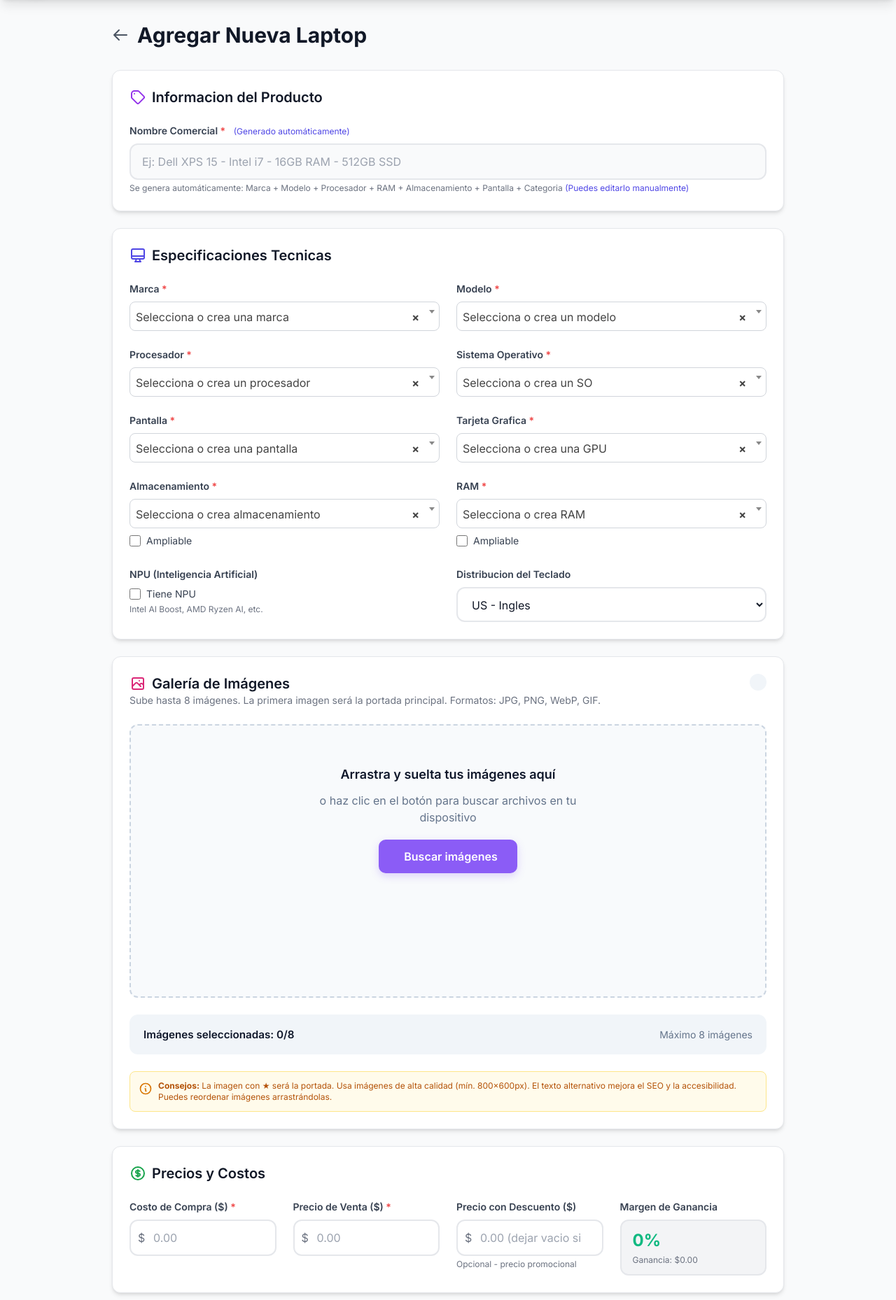
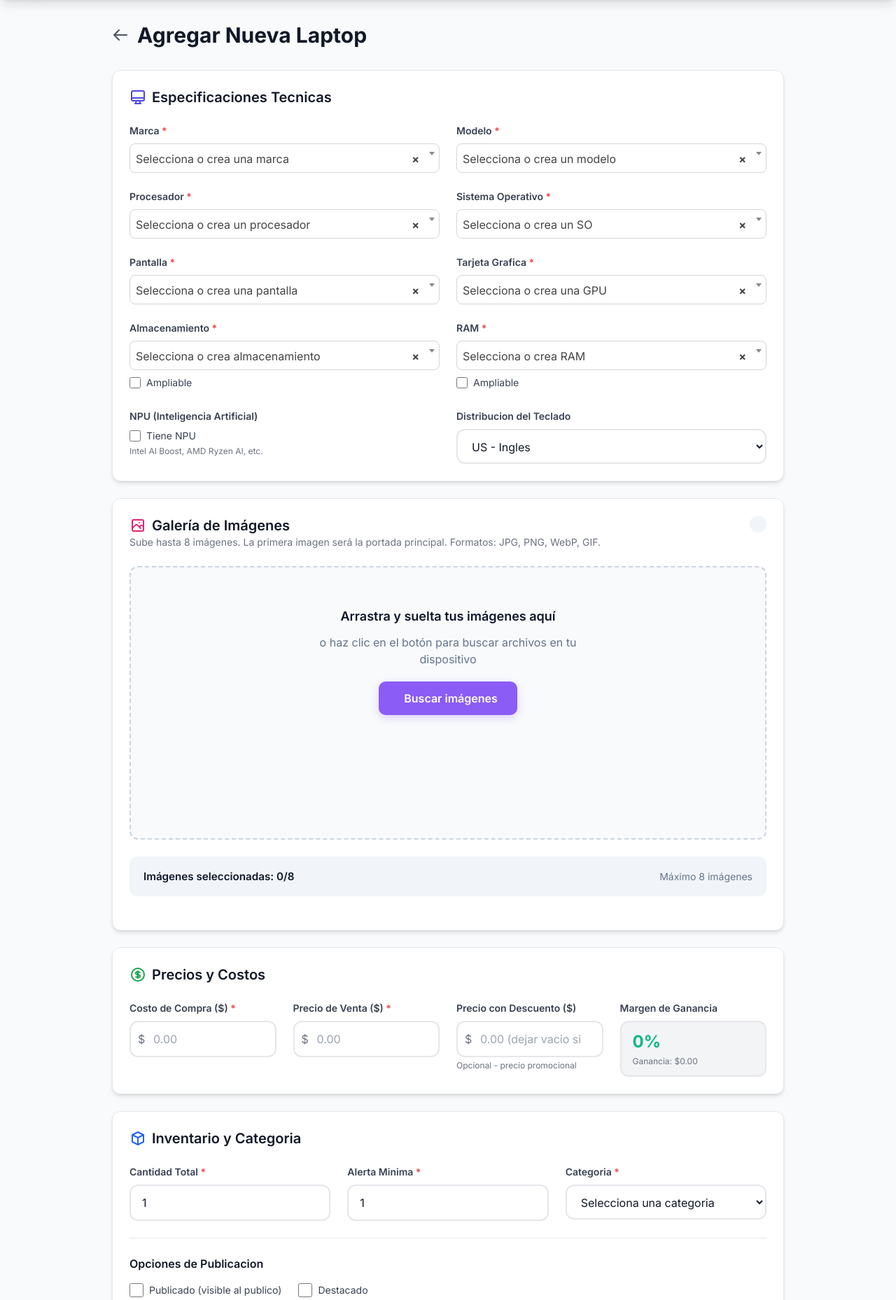
Before and after one commit to somanumte/LuxeraRD, a Flask app: page /inventory/add in a window 1280 px wide. Shown: the part 65-1923 px from the top of the page at 70% size. Run offline with Flask 3, Linux system fonts and the light colour scheme; a user stored in the database is signed in; tables that the repository leaves empty hold one stand-in row (values such as "Sample post"); some libraries are stand-ins or nearby versions.

Commit message:
Proyecto Luxera, V.1.0

```diff
--- a/app/templates/inventory/laptop_form.html
+++ b/app/templates/inventory/laptop_form.html
@@ -40,12 +40,12 @@
             {{ form.hidden_tag() }}
 
             <!-- Card: Informacion del Producto -->
-            <div class="bg-white dark:bg-gray-800 rounded-xl shadow-md p-6 border border-gray-200 dark:border-gray-700">
-                <h2 class="text-xl font-semibold text-gray-900 dark:text-white mb-6 flex items-center">
-                    <svg class="w-6 h-6 mr-2 text-purple-600" fill="none" stroke="currentColor" viewBox="0 0 24 24">
-                        <path stroke-linecap="round" stroke-linejoin="round" stroke-width="2" d="M7 7h.01M7 3h5c.512 0 1.024.195 1.414.586l7 7a2 2 0 010 2.828l-7 7a2 2 0 01-2.828 0l-7-7A1.994 1.994 0 013 12V7a4 4 0 014-4z"></path>
+                <div class="bg-white dark:bg-gray-800 rounded-xl shadow-md p-6 border border-gray-200 dark:border-gray-700 hidden">
+                     <h2 class="text-xl font-semibold text-gray-900 dark:text-white mb-6 flex items-center">
+                     <svg class="w-6 h-6 mr-2 text-purple-600" fill="none" stroke="currentColor" viewBox="0 0 24 24">
+                      <path stroke-linecap="round" stroke-linejoin="round" stroke-width="2" d="M7 7h.01M7 3h5c.512 0 1.024.195 1.414.586l7 7a2 2 0 010 2.828l-7 7a2 2 0 01-2.828 0l-7-7A1.994 1.994 0 013 12V7a4 4 0 014-4z"></path>
                     </svg>
-                    Informacion del Producto
+                 Informacion del Producto
                 </h2>
 
                 <div class="grid grid-cols-1 gap-6">
@@ -316,19 +316,6 @@
                     </div>
                     {% endfor %}
                 </div>
-
-                <!-- Nota informativa -->
-                <div class="mt-4 p-3 bg-amber-50 dark:bg-amber-900/20 rounded-lg border border-amber-200 dark:border-amber-800">
-                    <div class="flex items-start">
-                        <svg class="w-5 h-5 text-amber-600 dark:text-amber-400 mt-0.5 mr-2 flex-shrink-0" fill="none" stroke="currentColor" viewBox="0 0 24 24">
-                            <path stroke-linecap="round" stroke-linejoin="round" stroke-width="2" d="M13 16h-1v-4h-1m1-4h.01M21 12a9 9 0 11-18 0 9 9 0 0118 0z"></path>
-                        </svg>
-                        <div class="text-xs text-amber-700 dark:text-amber-300">
-                            <strong>Consejos:</strong> La imagen con ★ será la portada. Usa imágenes de alta calidad (mín. 800×600px).
-                            El texto alternativo mejora el SEO y la accesibilidad. Puedes reordenar imágenes arrastrándolas.
-                        </div>
-                    </div>
-                </div>
             </div>
 
             <!-- Overlay de arrastre PREMIUM -->
```
